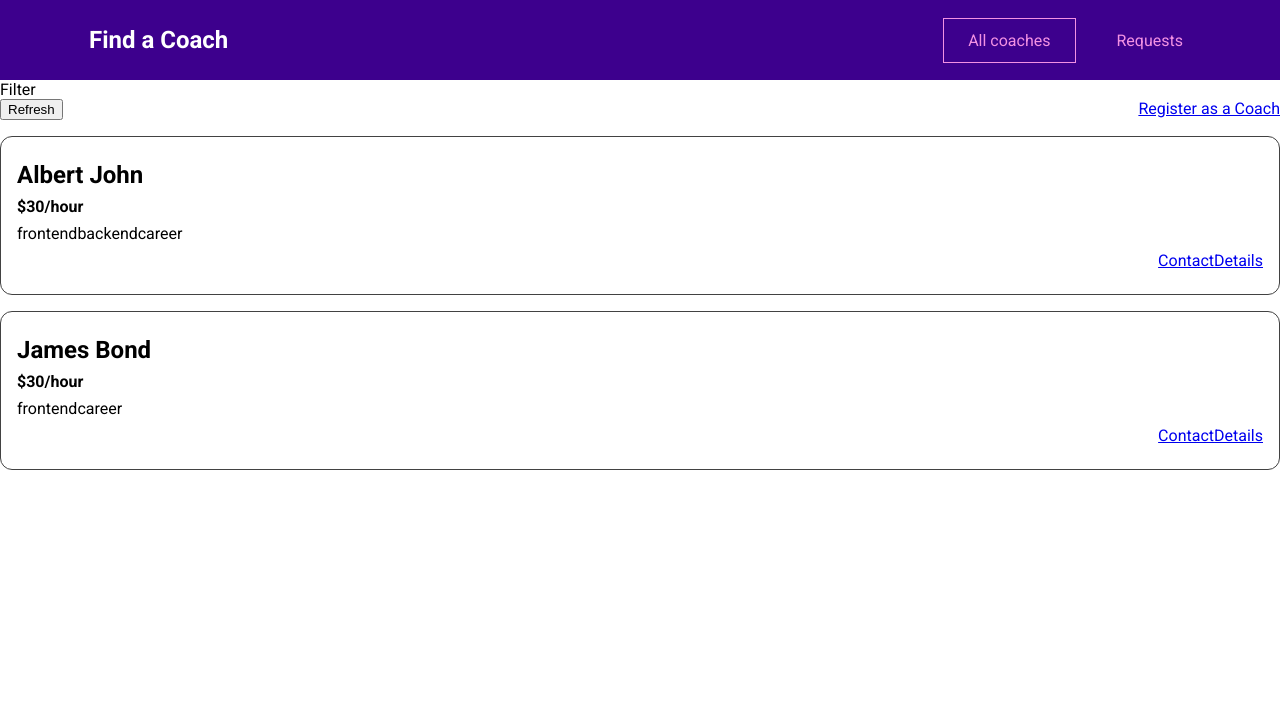
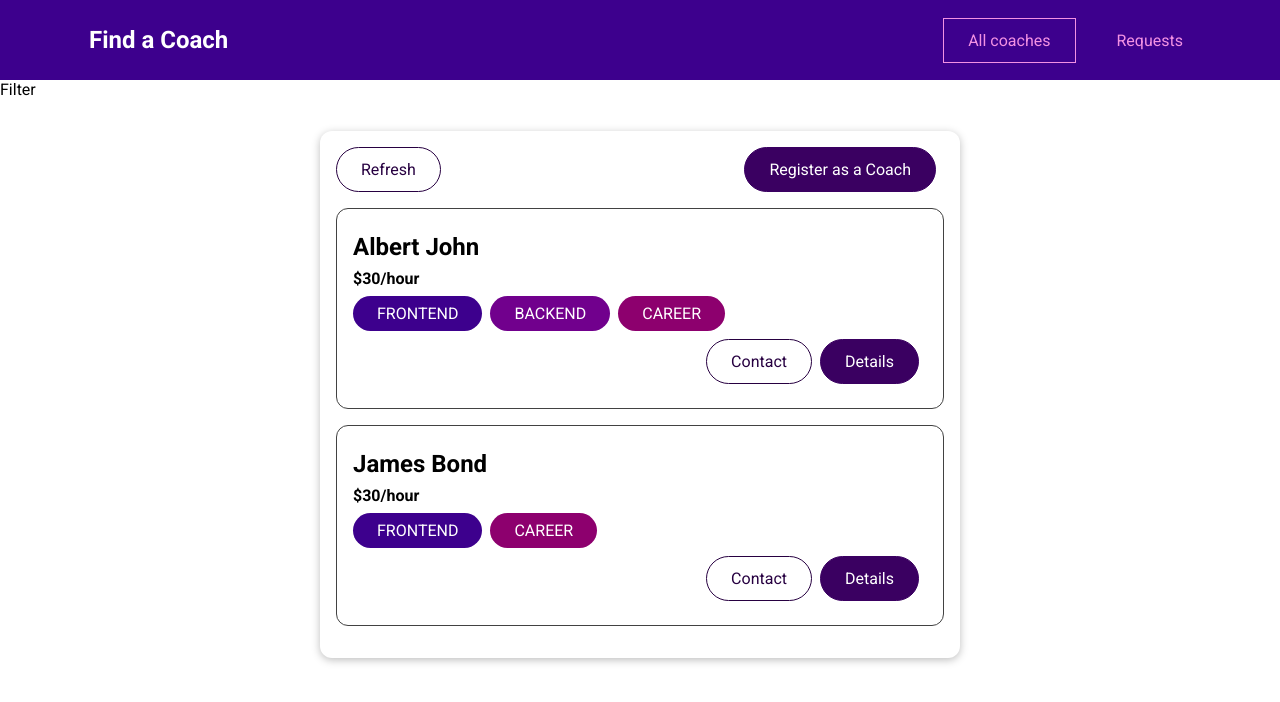
Before and after one commit to itsathefak/Coach-Finder-VueJS, a Vue app: page /coaches in a window 1280 px wide. Shown: the top 702 px of the page. Built offline with nearby package versions, Linux system fonts and the light colour scheme.

Commit message:
Add Base Components

```diff
--- /dev/null
+++ b/src/components/UI/BaseBadge.vue
@@ -0,0 +1,42 @@
+<template>
+    <span class="badge" :class="type">
+        {{ text }}
+    </span>
+</template>
+
+<script>
+export default{
+    props:['type', 'title'],
+    computed:{
+        text(){
+            return this.title.toUpperCase();
+        }
+    }
+}
+</script>
+
+<style scoped>
+.badge {
+  background-color: #ccc;
+  color: #252525;
+  border-radius: 30px;
+  padding: 0.5rem 1.5rem;
+  display: inline-block;
+  margin-right: 0.5rem;
+}
+
+.frontend {
+  background-color: #3d008d;
+  color: white;
+}
+
+.backend {
+  background-color: #71008d;
+  color: white;
+}
+
+.career {
+  background-color: #8d006e;
+  color: white;
+}
+</style>
--- /dev/null
+++ b/src/components/UI/BaseButton.vue
@@ -0,0 +1,73 @@
+<template>
+    <button v-if="!link" :class="mode">
+        <slot></slot>
+    </button>
+    <router-link v-else :to="to" :class="mode">
+        <slot></slot>
+    </router-link>
+</template>
+
+<script>
+export default {
+    props:{
+        mode: {
+            type: String,
+            required: false,
+            default: null
+        },
+        link: {
+            type: Boolean,
+            required: false,
+            default: false
+        },
+        to:{
+            type: String,
+            required: false,
+            default: '/'
+        }
+    }
+}
+</script>
+
+<style scoped>
+button,
+a {
+  text-decoration: none;
+  padding: 0.75rem 1.5rem;
+  font: inherit;
+  background-color: #3a0061;
+  border: 1px solid #3a0061;
+  color: white;
+  cursor: pointer;
+  border-radius: 30px;
+  margin-right: 0.5rem;
+  display: inline-block;
+}
+
+a:hover,
+a:active,
+button:hover,
+button:active {
+  background-color: #270041;
+  border-color: #270041;
+}
+
+.flat {
+  background-color: transparent;
+  color: #3a0061;
+  border: none;
+}
+
+.outline {
+  background-color: transparent;
+  border-color: #270041;
+  color: #270041;
+}
+
+.flat:hover,
+.flat:active,
+.outline:hover,
+.outline:active {
+  background-color: #edd2ff;
+}
+</style>
--- /dev/null
+++ b/src/components/UI/BaseCard.vue
@@ -0,0 +1,15 @@
+<template>
+    <div class="card">
+        <slot></slot>
+    </div>
+</template>
+
+<style scoped>
+.card {
+  border-radius: 12px;
+  box-shadow: 0 2px 8px rgba(0, 0, 0, 0.26);
+  padding: 1rem;
+  margin: 2rem auto;
+  max-width: 40rem;
+}
+</style>
--- a/src/components/coaches/CoachItem.vue
+++ b/src/components/coaches/CoachItem.vue
@@ -3,17 +3,19 @@
         <h3>{{ fullName }}</h3>
         <h4>${{ rate }}/hour</h4>
         <div>
-            <span v-for="area in areas" :key="area">{{ area }}</span>
+            <base-badge v-for="area in areas" :key="area" :type="area" :title="area"></base-badge >
         </div>
         <div class="actions">
-            <router-link :to="coachContactLink">Contact</router-link>
-            <router-link :to="coachDetailsLink">Details</router-link>
+            <base-button mode="outline" link :to="coachContactLink">Contact</base-button>
+            <base-button link :to="coachDetailsLink">Details</base-button>
         </div>
     </li>
-</template>
+</template>7
 
 <script>
+import BaseBadge from '../UI/BaseBadge.vue';
 export default{
+  components: { BaseBadge },
     props:['id', 'firstName', 'lastName', 'rate', 'areas'],
     computed:{
         fullName(){
--- a/src/pages/coaches/CoachesList.vue
+++ b/src/pages/coaches/CoachesList.vue
@@ -1,9 +1,10 @@
 <template>
   <section>Filter</section>
   <section>
+    <base-card>
     <div class="controls">
-      <button>Refresh</button>
-      <router-link to="/register">Register as a Coach</router-link>
+      <base-button mode="outline">Refresh</base-button>
+      <base-button link to="/register">Register as a Coach</base-button>
     </div>
     <ul v-if="hasCoaches">
       <coach-item
@@ -17,6 +18,7 @@
       ></coach-item>
     </ul>
     <h3 v-else>No Coaches found</h3>
+  </base-card>
   </section>
 </template>
 
```
Also changed, not shown: src/main.js (+9 -1 lines).
